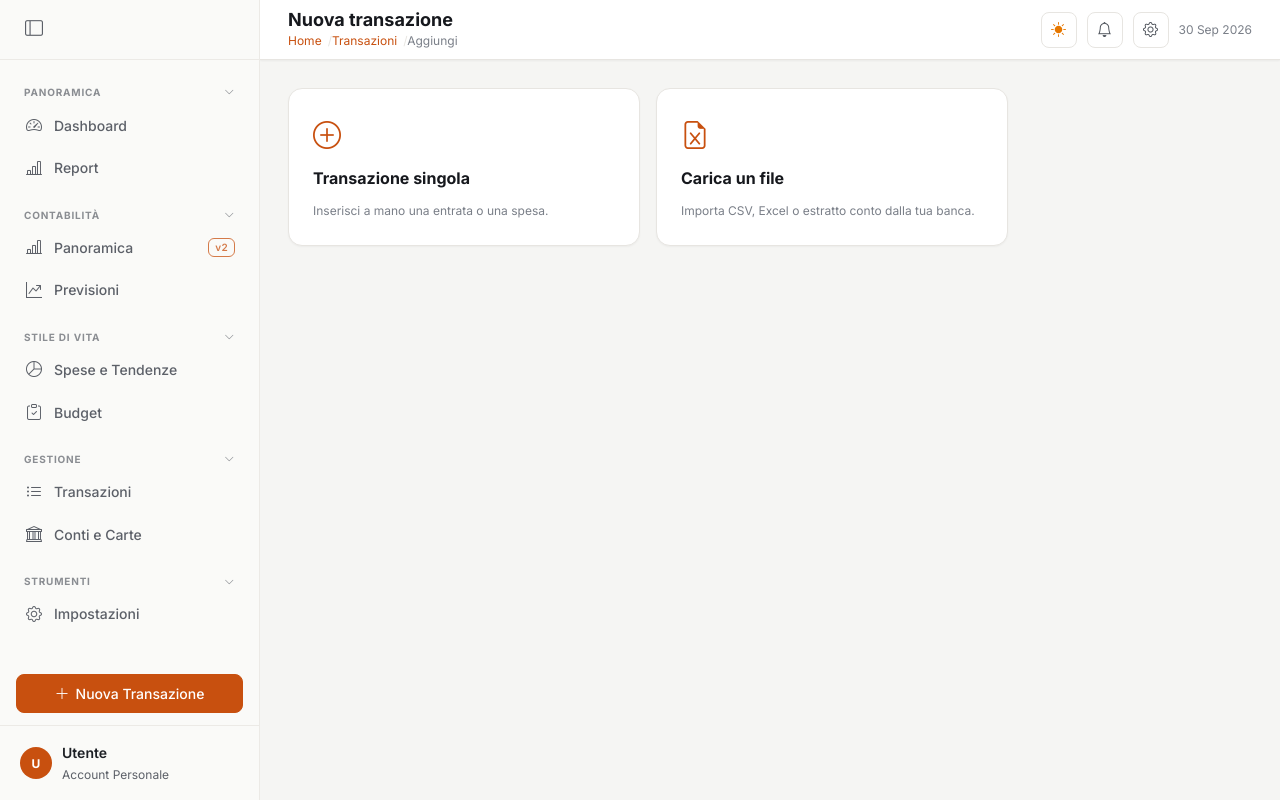
After one commit to Dona317/MyFinancePlace, a Python web app: template app/templates/transactions/add.html in a window 1280 px wide. The commit adds this page. Run offline with Jinja, Linux system fonts and the light colour scheme; the template is opened without the code that fills it, so the values that code supplies are empty; some libraries are stand-ins or nearby versions.

Commit message:
Move New Transaction button to sidebar with a chooser page
Co-Authored-By: Claude Sonnet 5.5 <noreply@anthropic.com>

```diff
--- a/app/routes/transactions.py
+++ b/app/routes/transactions.py
@@ -214,6 +214,12 @@ def index():
         without_counterparty=Transaction.query.filter(Transaction.counterparty.is_(None), Transaction.type != "transfer").count(),
         **ai_classification.template_context(),
     )
+
+
+@transactions_bp.route("/add")
+def add():
+    """Entry point of the sidebar button: single transaction or file import."""
+    return render_template("transactions/add.html")
 
 
 @transactions_bp.route("/new", methods=["GET", "POST"])
--- a/app/templates/base.html
+++ b/app/templates/base.html
@@ -202,6 +202,14 @@
       });
     }());</script>
 
+    <!-- Nuova transazione -->
+    <div style="padding:12px 16px;">
+      <a href="{{ url_for('transactions.add') }}" class="btn btn-primary" style="width:100%;justify-content:center;"
+         title="{{ _('Nuova Transazione') }}">
+        <i class="bi bi-plus-lg"></i> <span class="nav-label">{{ _('Nuova Transazione') }}</span>
+      </a>
+    </div>
+
     <!-- User footer -->
     <div class="sidebar-footer">
       {% set signed_in = current_user is defined and current_user.is_authenticated %}
--- a/app/templates/dashboard/index.html
+++ b/app/templates/dashboard/index.html
@@ -4,12 +4,6 @@
 {% block title %}{{ _('Dashboard') }} — MyFinancePlace{% endblock %}
 {% block page_title %}{{ _('Dashboard') }}{% endblock %}
 {% block breadcrumb %}<li>{{ _('Cruscotto') }}</li>{% endblock %}
-
-{% block topbar_actions %}
-  <a href="{{ url_for('transactions.new') }}" class="btn btn-primary btn-sm">
-    <i class="bi bi-plus-lg"></i> {{ _('Nuova Transazione') }}
-  </a>
-{% endblock %}
 
 {% block content %}
 
--- /dev/null
+++ b/app/templates/transactions/add.html
@@ -0,0 +1,30 @@
+{% extends "base.html" %}
+
+{% block title %}{{ _('Nuova transazione') }} — MyFinancePlace{% endblock %}
+{% block page_title %}{{ _('Nuova transazione') }}{% endblock %}
+{% block breadcrumb %}
+  <li><a href="{{ url_for('transactions.index') }}">{{ _('Transazioni') }}</a></li>
+  <li>{{ _('Aggiungi') }}</li>
+{% endblock %}
+
+{% block content %}
+<div style="display:grid;grid-template-columns:repeat(auto-fill,minmax(280px,1fr));gap:16px;max-width:720px;">
+
+  <a href="{{ url_for('transactions.new') }}" class="card" style="text-decoration:none;color:inherit;">
+    <div style="padding:24px;display:flex;flex-direction:column;gap:8px;">
+      <i class="bi bi-plus-circle" style="font-size:28px;color:var(--clr-primary);"></i>
+      <div style="font-weight:700;color:var(--clr-text-primary);">{{ _('Transazione singola') }}</div>
+      <div class="card-header-sub">{{ _('Inserisci a mano una entrata o una spesa.') }}</div>
+    </div>
+  </a>
+
+  <a href="{{ url_for('export.index', _anchor='bank-import') }}" class="card" style="text-decoration:none;color:inherit;">
+    <div style="padding:24px;display:flex;flex-direction:column;gap:8px;">
+      <i class="bi bi-file-earmark-excel" style="font-size:28px;color:var(--clr-primary);"></i>
+      <div style="font-weight:700;color:var(--clr-text-primary);">{{ _('Carica un file') }}</div>
+      <div class="card-header-sub">{{ _('Importa CSV, Excel o estratto conto dalla tua banca.') }}</div>
+    </div>
+  </a>
+
+</div>
+{% endblock %}
--- a/app/templates/transactions/index.html
+++ b/app/templates/transactions/index.html
@@ -11,9 +11,6 @@
   </a>
   <a href="{{ url_for('export.index', _anchor='bank-import') }}" class="btn btn-ghost btn-sm">
     <i class="bi bi-bank2"></i> {{ _('Importa estratto conto') }}
-  </a>
-  <a href="{{ url_for('transactions.new', next=request.full_path) }}" class="btn btn-primary btn-sm">
-    <i class="bi bi-plus-lg"></i> {{ _('Nuova Transazione') }}
   </a>
 {% endblock %}
 
```
